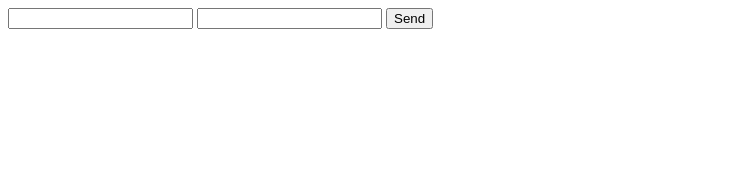
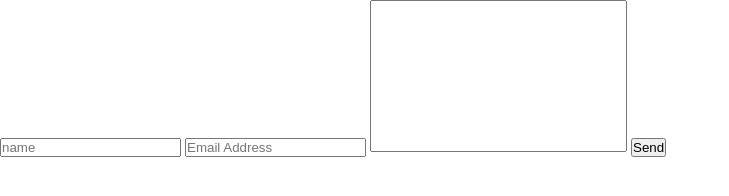
Before and after one commit to MaxiPerchik/formsubmit.co, a plain HTML site: page index.html in a window 1280 px wide. Shown: the whole page, without its empty margins (0-729 px from the left). Drawn offline with Linux system fonts and the light colour scheme.

Commit message:
probando formsubmit.co

```diff
--- /dev/null
+++ b/assets/styles.css
@@ -0,0 +1,8 @@
+*{
+    margin: 0;
+    padding: 0;
+}
+
+.center{
+    display: block;
+}
--- a/index.html
+++ b/index.html
@@ -6,14 +6,20 @@
     <meta http-equiv="X-UA-Compatible" content="IE=edge">
     <meta name="viewport" content="width=device-width, initial-scale=1.0">
     <title>Formulario</title>
+    <link rel="stylesheet" href="assets/styles.css">
 </head>
 
 <body>
+
     <form action="https://formsubmit.co/maxoperchik@gmail.com" method="POST">
-        <input type="text" name="name" required>
-        <input type="email" name="email" required>
-        <button type="submit">Send</button>
-   </form>
+    </form>
+    <input type="hidden" name="_subject" value="Consulta">
+    <input type="hidden" name="_next" value="https://maxiperchik.github.io/formsubmit.co/thanks.html">
+    <input type="text" name="name" placeholder="name" required>
+    <input type="email" name="email" placeholder="Email Address" required>
+    <textarea name="consulta" cols="30" rows="10" style="resize: none;"></textarea>
+    <button type="submit">Send</button>
+    </form>
 </body>
 
 </html>
```
Also changed, not shown: thanks.html (added, +12 -0 lines).
